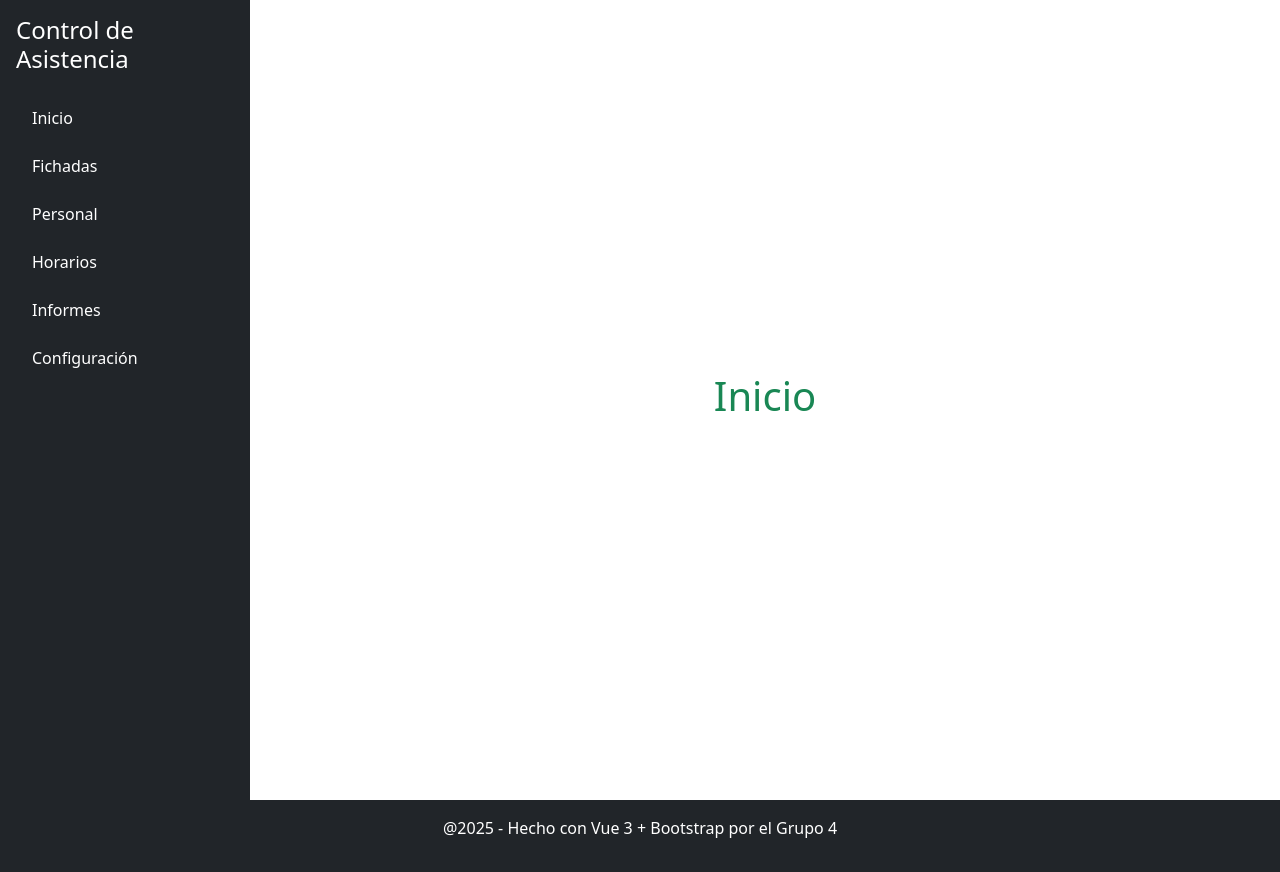
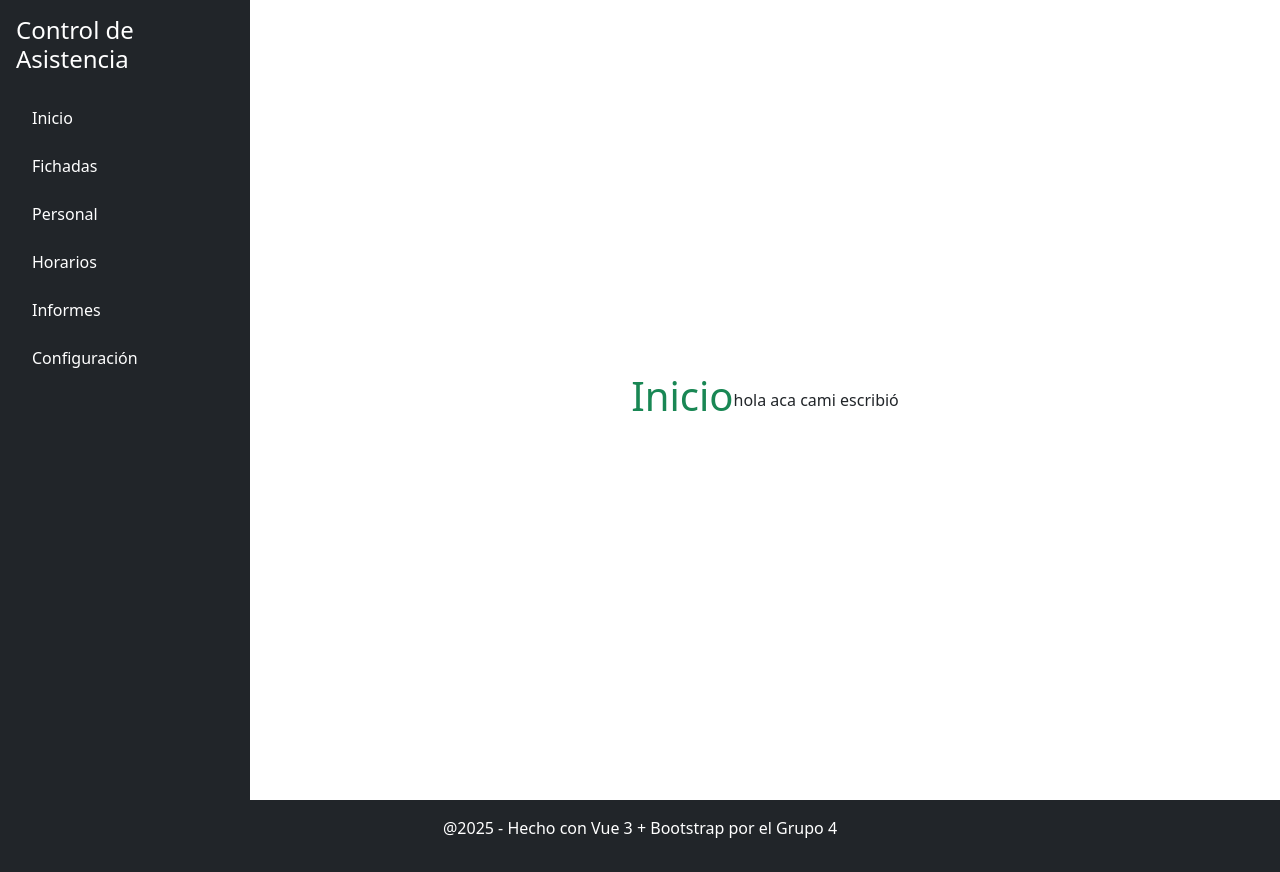
Before and after one commit to EzequielM90/pnt2-grupo3, a Vue app: page / in a window 1280 px wide. Built offline with nearby package versions, Linux system fonts and the light colour scheme.

Commit message:
camila escribe

```diff
--- a/src/views/HomeView.vue
+++ b/src/views/HomeView.vue
@@ -6,6 +6,7 @@
   <main>
     <div class ="d-flex justify-content-center align-items-center vh-100">
       <h1 class = "text-success text-center">Inicio</h1>
+      hola aca cami escribió
     </div>
 
   </main>
```
